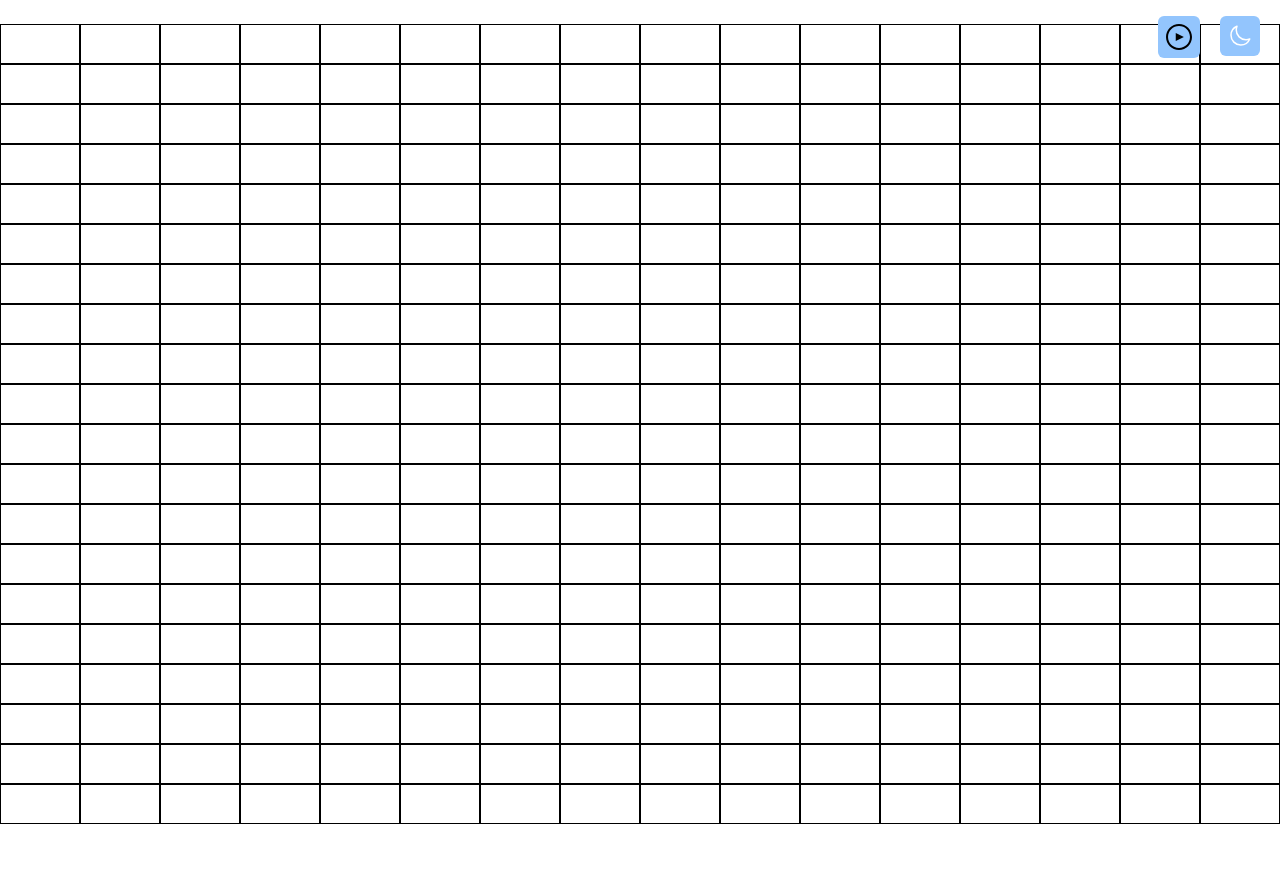
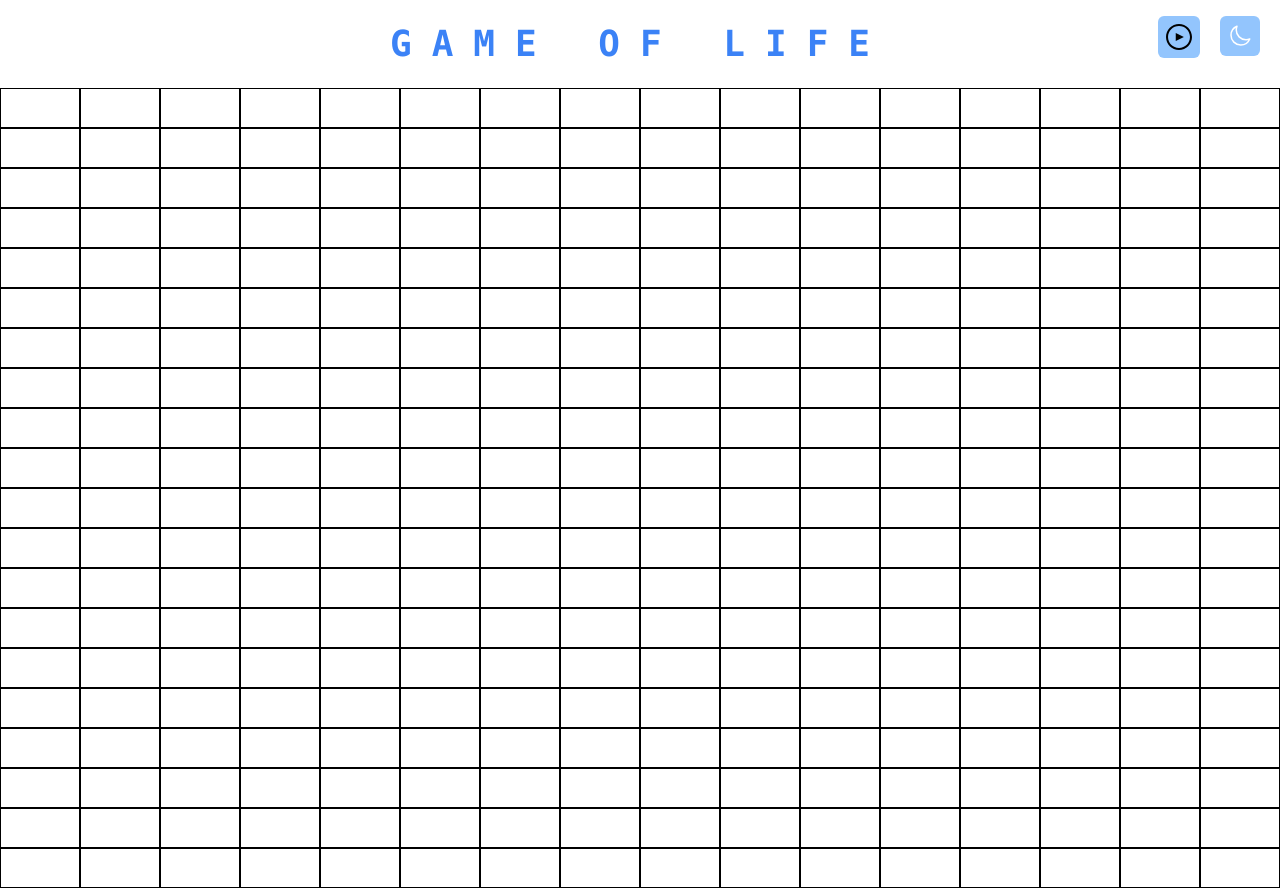
Before and after one commit to frodri13/Game-of-Life, a Next.js app: page / in a window 1280 px wide. Shown: the top 888 px of the page. Before the commit the page ends 824 px from the top, so only its background shows below. Built offline with nearby package versions, Linux system fonts and the light colour scheme.

Commit message:
title added

```diff
--- a/components/Header.tsx
+++ b/components/Header.tsx
@@ -4,6 +4,7 @@ export default function Header() {
 
     return(
         <header>
+            <h1 className="text-center mt-6 text-blue-500 dark:text-pink-500 font-bold text-4xl font-mono uppercase tracking-[20px]">Game of Life</h1>
             <ButtonGrid />
         </header>
     )
```
